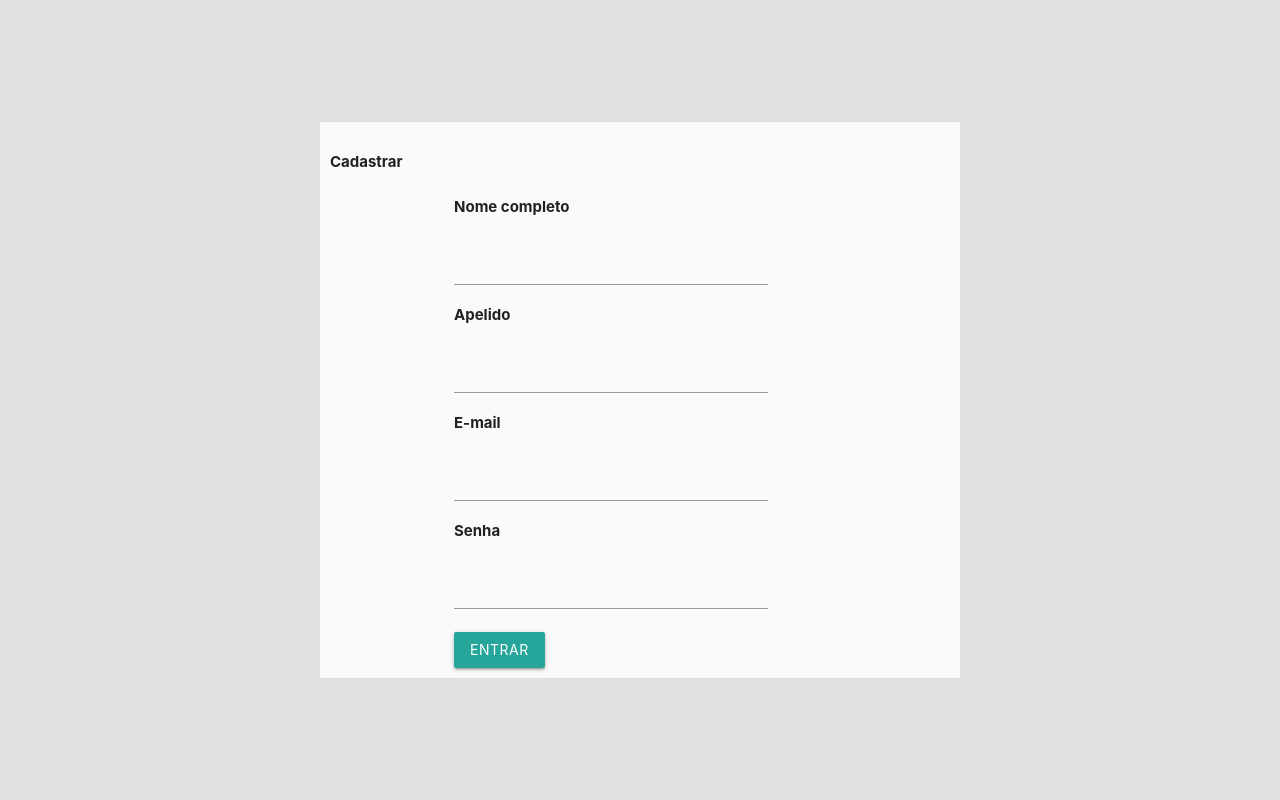
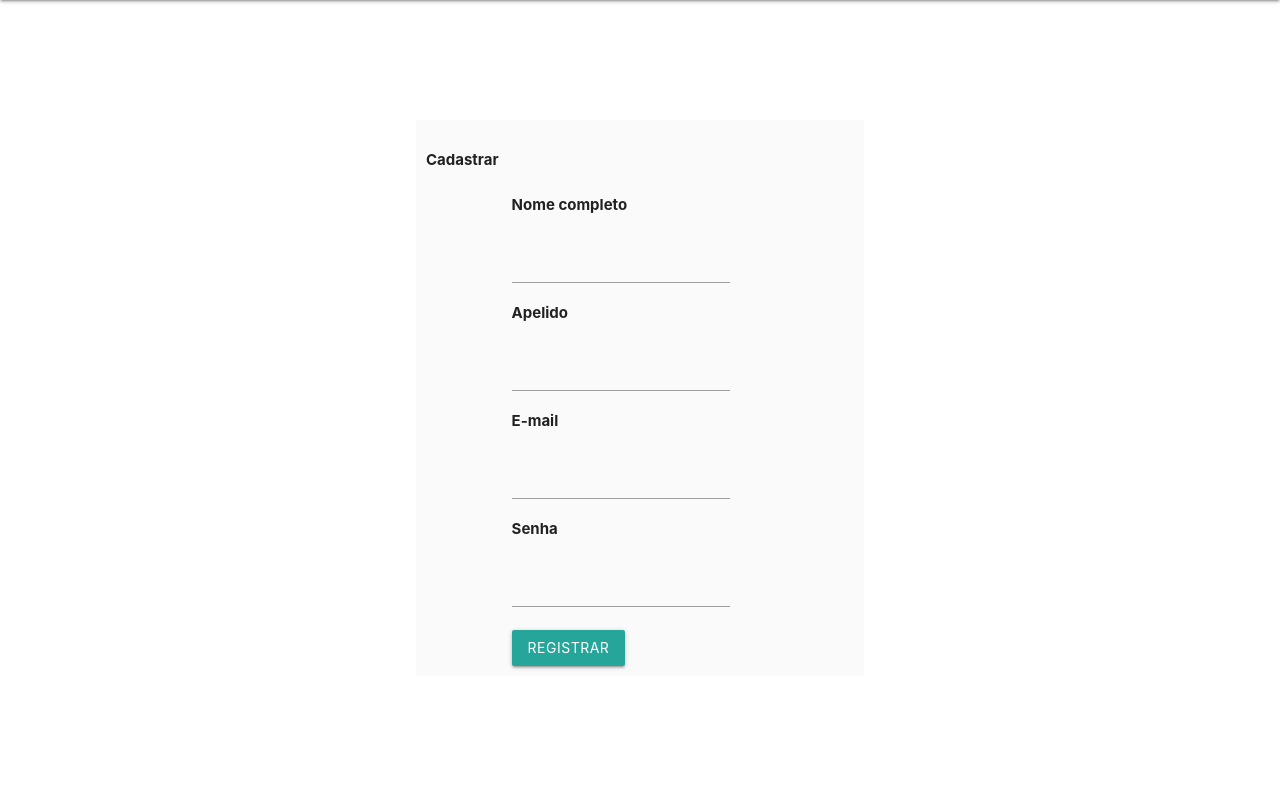
Before and after one commit to TalesAmaral/ResolVTeste, a PHP site: page /registrar.html in a window 1280 px wide. Shown: the part 64-864 px from the top of the page. After the commit the page ends 734 px from the top, so only its background shows below. Run offline with PHP 8.4, Linux system fonts and the light colour scheme; some libraries are stand-ins or nearby versions.

Commit message:
talesamaral

```diff
--- a/css/login.css
+++ b/css/login.css
@@ -26,3 +26,7 @@
 .input-width {
     width:50%;
 }
+
+.center-container{
+    padding-top: 120px;
+}
--- a/login.html
+++ b/login.html
@@ -34,8 +34,9 @@
 		  </div>
 		</nav>
 
+		<br /><br />
 
-		<section class="body_content">
+		<section class="container center-container">
             <section class="section_content">
                     <p><b>Login</b></p>
                     <form method="POST">
--- a/registrar.html
+++ b/registrar.html
@@ -35,7 +35,7 @@
 		</nav>
 
 
-		<section class="body_content">
+		<section class="container center-container">
             <section class="section_content">
                     <p><b>Cadastrar</b></p>
                     <form method="POST">
@@ -54,7 +54,7 @@
 
                         <br /> <br />
 
-                        <button type="submit" class="login-center btn waves-effect waves-light">Entrar</button>
+                        <button type="submit" class="login-center btn waves-effect waves-light">Registrar</button>
                     </form>
             </section>
         </section>
```
